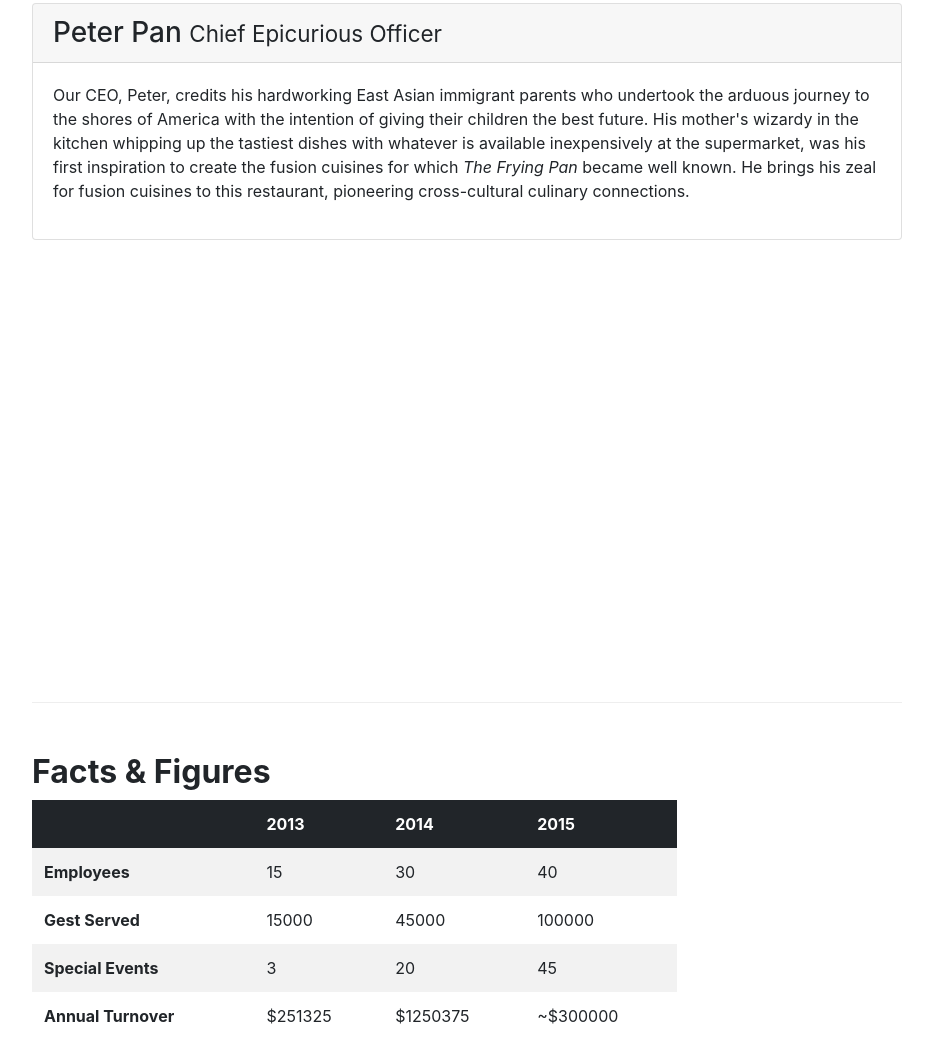
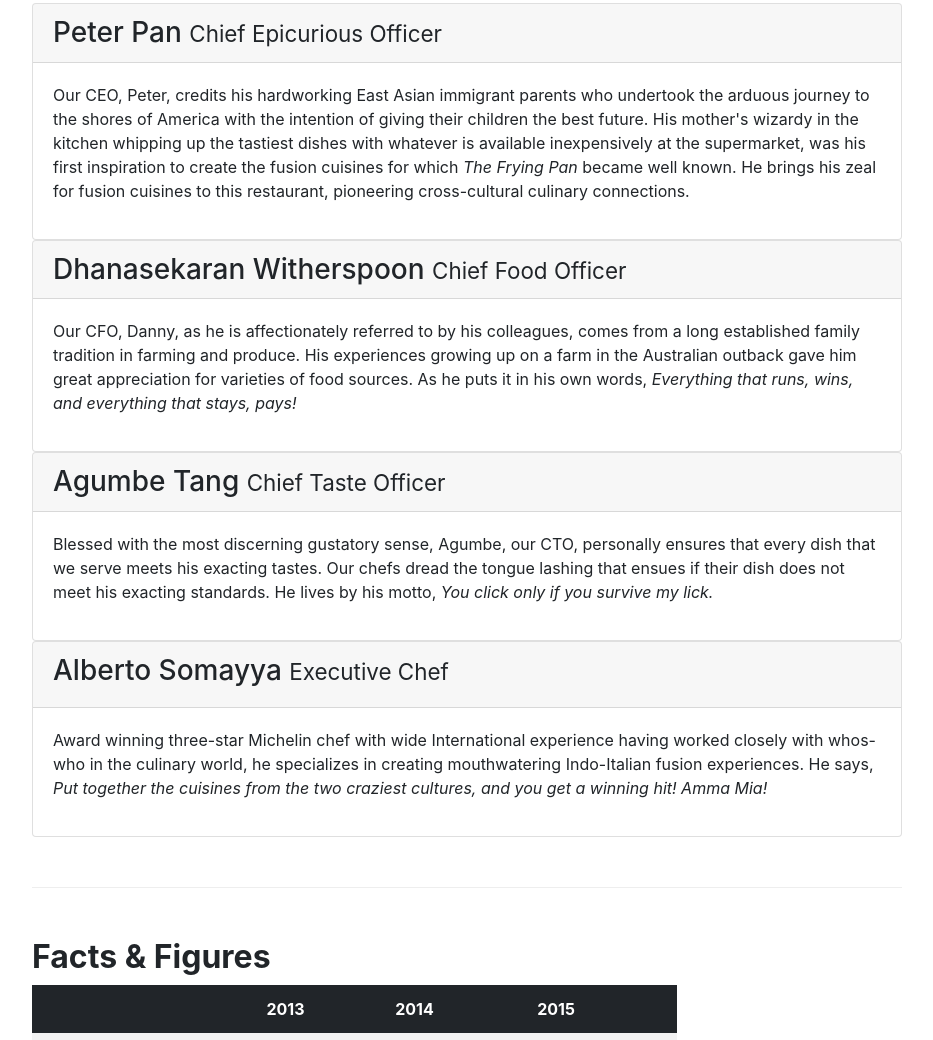
Before and after one commit to DamperDoor56/git-test, a website: page aboutus.html in a window 1280 px wide. Shown: the part 1310-2350 px from the top of the page, without its empty margins (173-1106 px from the left). Drawn offline with nearby package versions, Linux system fonts and the light colour scheme.

Commit message:
fix-detail

```diff
--- a/aboutus.html
+++ b/aboutus.html
@@ -152,17 +152,50 @@
                         </div>
                     </div>
 
-                    <div role="tabpanel" class="tab-pane fade" id="danny">
-                        <h3>Dhanasekaran Witherspoon <small>Chief Food Officer</small></h3>
-                        <p class="d-none d-sm-block">Our CFO, Danny, as he is affectionately referred to by his colleagues, comes from a long established family tradition in farming and produce. His experiences growing up on a farm in the Australian outback gave him great appreciation for varieties of food sources. As he puts it in his own words, <em>Everything that runs, wins, and everything that stays, pays!</em></p>
+
+                    <div class="card">
+                        <div class="card-header" role="tab" id="dannyhead">
+                            <h3 class="mb-0">
+                               <a data-toggle="collapse" data-target="#danny">
+                                Dhanasekaran Witherspoon <small>Chief Food Officer</small>
+                               </a>
+                        </h3>
+                        </div>
+                        <div role="tabpanel" class="collapse show" id="danny" data-parent="#accordion">
+                            <div class="card-body">
+                                <p class="d-none d-sm-block">Our CFO, Danny, as he is affectionately referred to by his colleagues, comes from a long established family tradition in farming and produce. His experiences growing up on a farm in the Australian outback gave him great appreciation for varieties of food sources. As he puts it in his own words, <em>Everything that runs, wins, and everything that stays, pays!</em></p>
+                            </div>
+                        </div>
                     </div>
-                    <div role="tabpanel" class="tab-pane fade" id="agumbe">
-                        <h3>Agumbe Tang <small>Chief Taste Officer</small></h3>
-                        <p class="d-none d-sm-block">Blessed with the most discerning gustatory sense, Agumbe, our CTO, personally ensures that every dish that we serve meets his exacting tastes. Our chefs dread the tongue lashing that ensues if their dish does not meet his exacting standards. He lives by his motto, <em>You click only if you survive my lick.</em></p>
+
+                    <div class="card">
+                        <div class="card-header" role="tab" id="agumbehead">
+                            <h3 class="mb-0">
+                               <a data-toggle="collapse" data-target="#agumbe">
+                                Agumbe Tang <small>Chief Taste Officer</small>
+                               </a>
+                        </h3>
+                        </div>
+                        <div role="tabpanel" class="collapse show" id="agumbe" data-parent="#accordion">
+                            <div class="card-body">
+                                <p class="d-none d-sm-block">Blessed with the most discerning gustatory sense, Agumbe, our CTO, personally ensures that every dish that we serve meets his exacting tastes. Our chefs dread the tongue lashing that ensues if their dish does not meet his exacting standards. He lives by his motto, <em>You click only if you survive my lick.</em></p>
+                            </div>
+                        </div>
                     </div>
-                    <div role="tabpanel" class="tab-pane fade " id="alberto">
-                        <h3>Alberto Somayya <small>Executive Chef</small></h3>
-                        <p class="d-none d-sm-block">Award winning three-star Michelin chef with wide International experience having worked closely with whos-who in the culinary world, he specializes in creating mouthwatering Indo-Italian fusion experiences. He says, <em>Put together the cuisines from the two craziest cultures, and you get a winning hit! Amma Mia!</em></p>
+
+                    <div class="card">
+                        <div class="card-header" role="tab" id="albertohead">
+                            <h3 class="mb-0">
+                               <a data-toggle="collapse" data-target="#alberto">
+                                <h3>Alberto Somayya <small>Executive Chef</small></h3>
+                               </a>
+                        </h3>
+                        </div>
+                        <div role="tabpanel" class="collapse show" id="alberto" data-parent="#accordion">
+                            <div class="card-body">
+                                <p class="d-none d-sm-block">Award winning three-star Michelin chef with wide International experience having worked closely with whos-who in the culinary world, he specializes in creating mouthwatering Indo-Italian fusion experiences. He says, <em>Put together the cuisines from the two craziest cultures, and you get a winning hit! Amma Mia!</em></p>
+                            </div>
+                        </div>
                     </div>
                 </div>
             </div>
```
